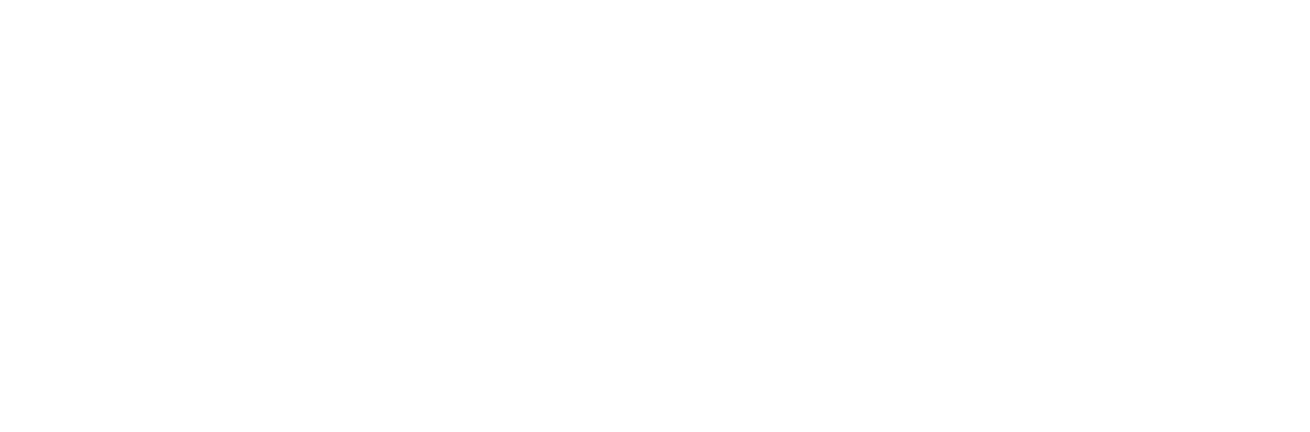
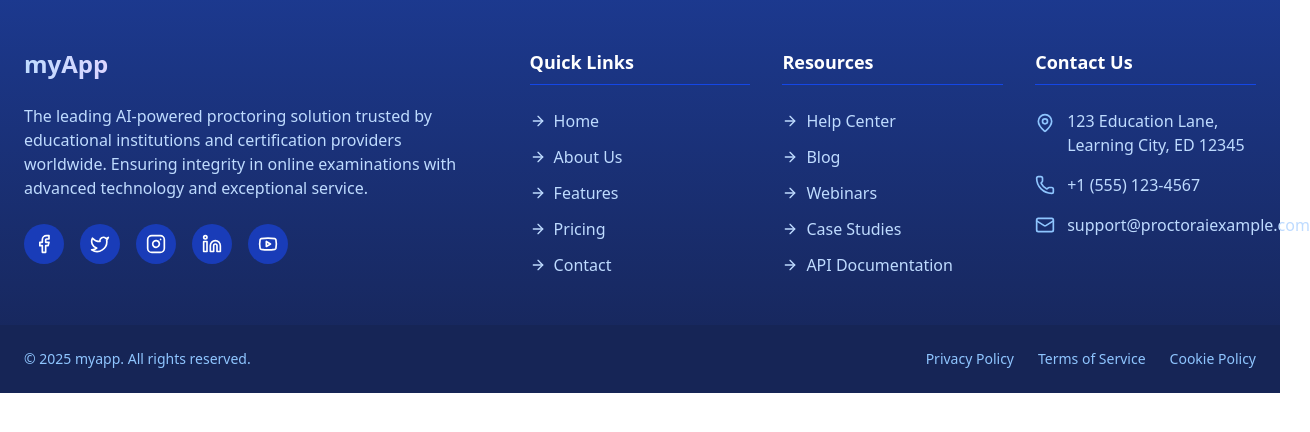
Before and after one commit to InsansaTechnoledge/Test-Series, a React (Vite) app in the folder TestSeries/: page /student-landing in a window 1280 px wide. Before the commit this address had no page. Shown: the top 432 px of the page, 1310 px wide, since content can reach past the window. Built offline with nearby package versions, Linux system fonts and the light colour scheme.

Commit message:
created afterauth layout

```diff
--- a/TestSeries/components/PageLinks/PageLinks.jsx
+++ b/TestSeries/components/PageLinks/PageLinks.jsx
@@ -5,6 +5,9 @@ import BeforeAuthLayout from '../../layouts/BeforeAuthLayout';
 import AuthLayout from '../../layouts/authLayout';
 import LoginMainPage from '../../features/auth/pages/LoginMainPage';
 import InstituteRegistrationPage from '../../features/auth/pages/InstituteRegistrationPage';
+import AfterAuthLayout from '../../layouts/afterAuthLayout';
+import InstituteLanding from '../../features/afterAuth/pages/InstituteLanding';
+import StudentLanding from '../../features/afterAuth/pages/StudentLanding';
 
 const PageLinks = () => {
   return (
@@ -19,6 +22,11 @@ const PageLinks = () => {
           <Route path='/institute-registration' element={<InstituteRegistrationPage />} />
           <Route path='/login' element={<LoginMainPage />} />
         </Route>
+
+        <Route element={<AfterAuthLayout/>}>
+          <Route path='/institute-landing' element={<InstituteLanding />} />
+          <Route path='/student-landing' element={<StudentLanding />} />
+        </Route>
       </Routes>
     </Router>
   );
--- a/TestSeries/features/afterAuth/pages/StudentLanding.jsx
+++ b/TestSeries/features/afterAuth/pages/StudentLanding.jsx
@@ -0,0 +1,11 @@
+import React from 'react'
+
+const StudentLanding = () => {
+  return (
+    <div>
+
+    </div>
+  )
+}
+
+export default StudentLanding
--- /dev/null
+++ b/TestSeries/layouts/afterAuthLayout.jsx
@@ -0,0 +1,19 @@
+import React from 'react';
+import Navbar from '../components/Navbar/navbar';
+import Footer from '../components/Footer/footer';
+import { Outlet } from 'react-router-dom';
+
+const AfterAuthLayout = ({ children }) => {
+  return (
+    <div className="relative">
+      {/* <Navbar /> */}
+      <main className="">
+        {children || <Outlet />}
+      </main>
+
+      <Footer />
+    </div>
+  );
+};
+
+export default AfterAuthLayout;
```
